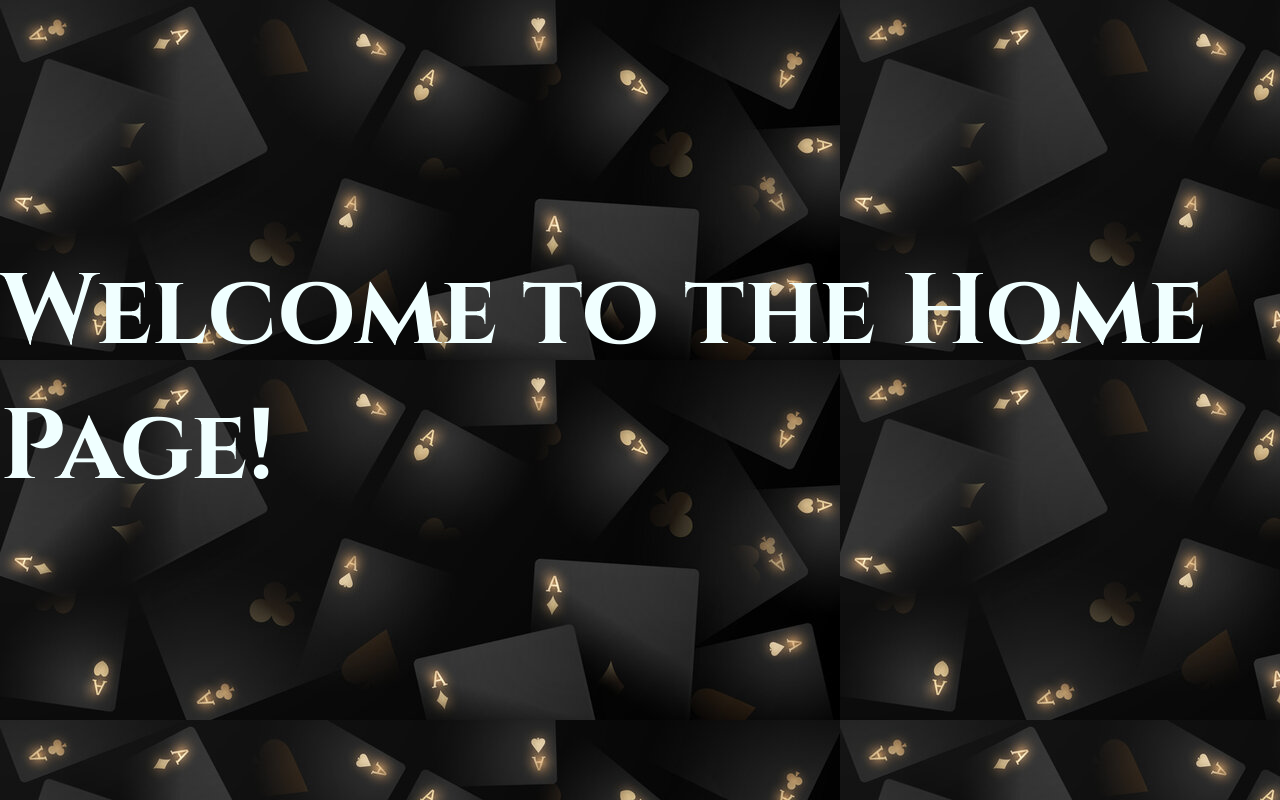
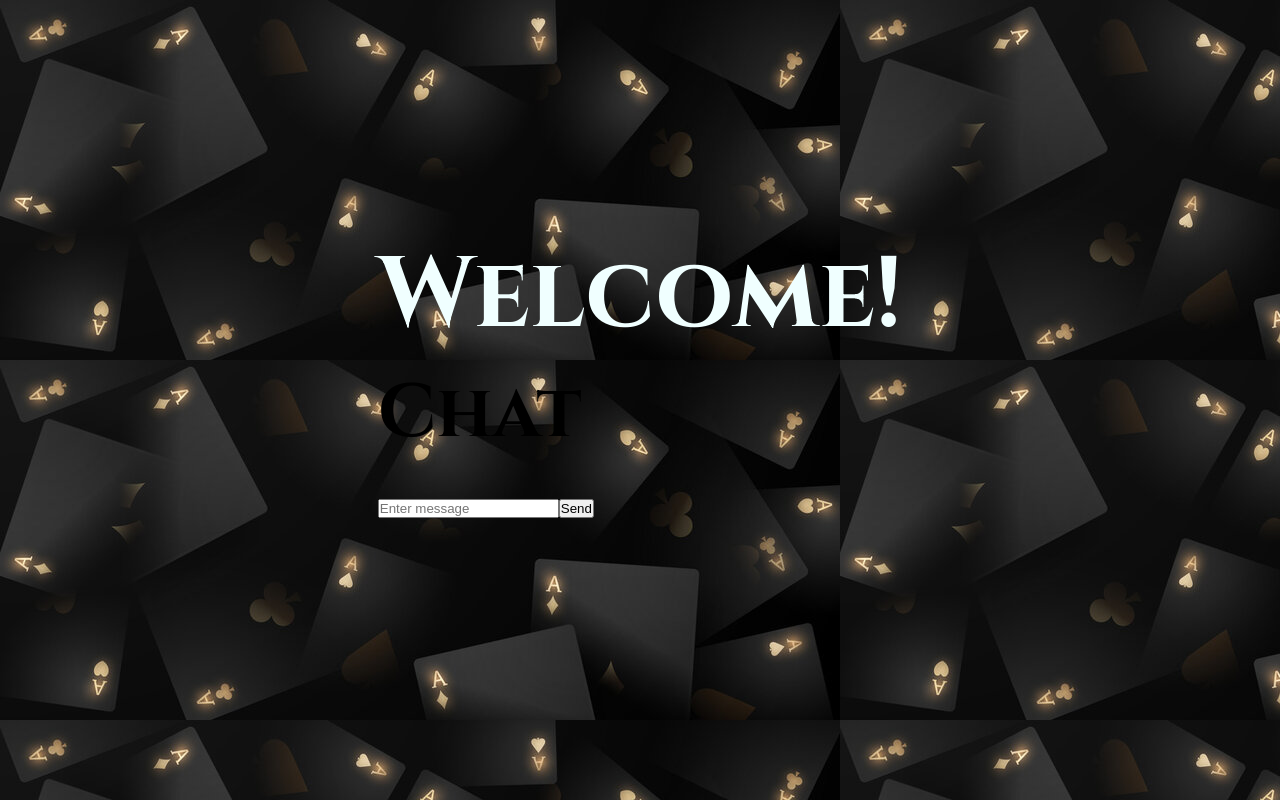
Before and after one commit to VoroninOlexandr/BBL_UI, a React (Vite) app: page /home in a window 1280 px wide. Built offline with nearby package versions, Linux system fonts and the light colour scheme; no server answers.

Commit message:
Integrate and Configure WebSocket Dependency, add chat on socket-io

```diff
--- a/package.json
+++ b/package.json
@@ -14,6 +14,7 @@
     "react-dom": "^18.3.1",
     "react-icons": "^5.4.0",
     "react-router-dom": "^7.0.2",
+    "socket.io-client": "^4.8.1",
     "uuid": "^11.0.3"
   },
   "devDependencies": {
--- a/src/Components/HomePage/HomePage.jsx
+++ b/src/Components/HomePage/HomePage.jsx
@@ -1,11 +1,12 @@
 import './HomePage.css'
 import React from "react";
+import WebSocketComponent from '../WebSocketComponent/WebSocketComponent';
 
 const HomePage = () => {
     return (
         <div className="lobbywrapper">
-            <h1>Welcome to the Home Page!</h1>
-
+            <h1>Welcome!</h1>
+            <WebSocketComponent/>
         </div>
     );
 };
--- a/src/Components/LoginForm/LoginForm.jsx
+++ b/src/Components/LoginForm/LoginForm.jsx
@@ -31,7 +31,7 @@ const LoginForm = () => {
                     'Content-Type': 'application/json',
                     'Accept': 'application/json',
                 },
-                body: JSON.stringify(requestBody), // Відправляємо тільки nickname
+                body: JSON.stringify(requestBody),
             });
 
             // Перевірка на успішний статус відповіді
--- /dev/null
+++ b/src/Components/WebSocketComponent/WebSocketComponent.jsx
@@ -0,0 +1,51 @@
+import React, { useEffect, useState } from "react";
+import io from "socket.io-client";
+
+const socket = io.connect("http://localhost:5174")
+
+
+const WebSocketComponent = () => {
+
+
+  const [message, setMessage] = useState("");
+  const [messagereceive, setMessageReceive] = useState("");
+
+  const handleSend = () => {
+    if (message.trim()) {
+      socket.emit("send_message", {message});
+      setMessage("");
+    }
+  };
+
+
+  useEffect (() => {
+    socket.on("receive_message", (data) => {
+      setMessageReceive(data.message);
+    })
+  },[socket])
+
+
+  return (
+    <div className="Chatwapper">
+
+
+      <h2> Chat</h2>
+
+      <input
+        type="text"
+        value={message}
+        onChange={(e) => setMessage(e.target.value)}
+        placeholder="Enter message"
+      />
+      <button onClick={handleSend}>Send</button>
+
+      {messagereceive}
+    </div>
+  );
+
+};
+
+
+
+
+export default WebSocketComponent;
```
Also changed, not shown: 1 other file (tests, documents, lock files or other folders).
